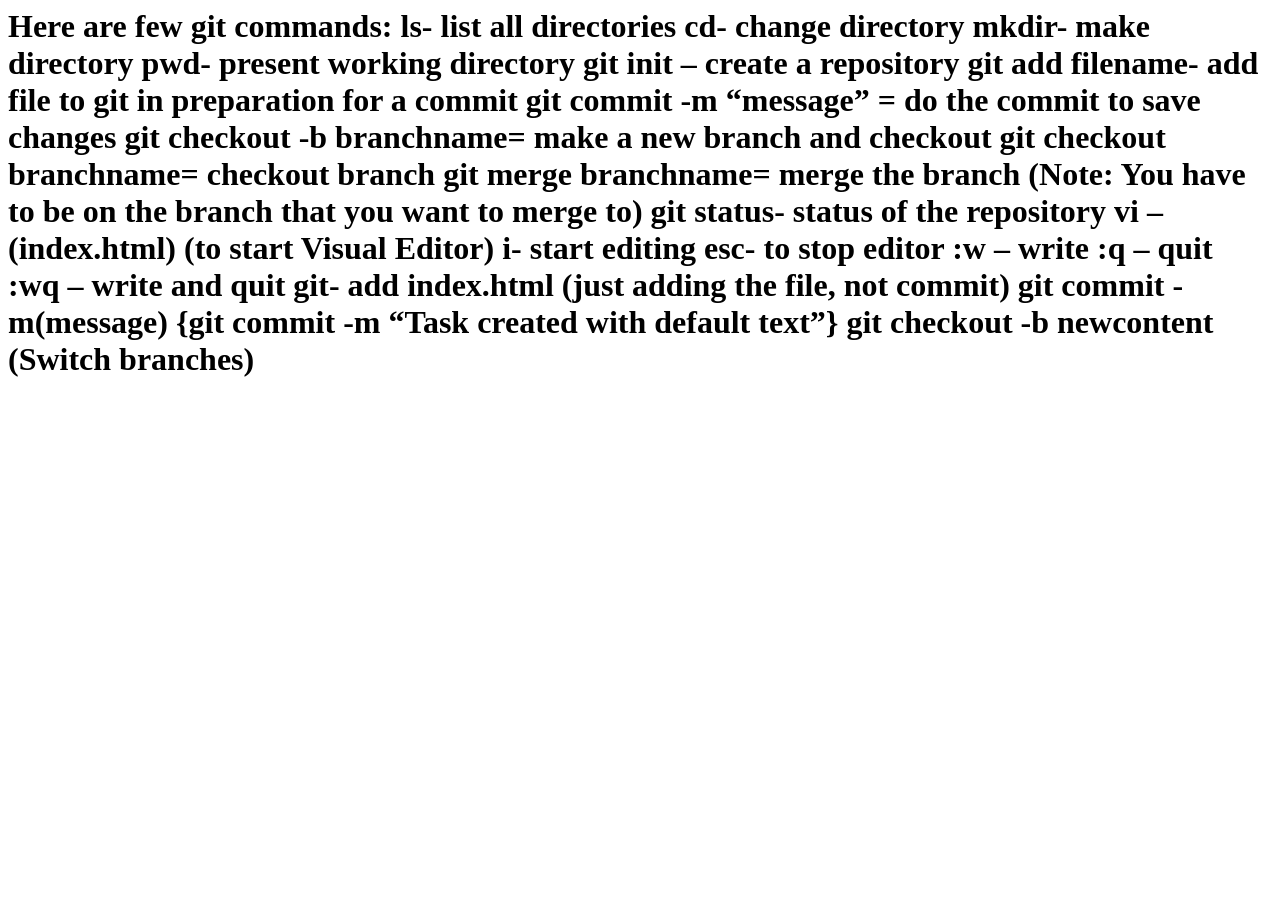
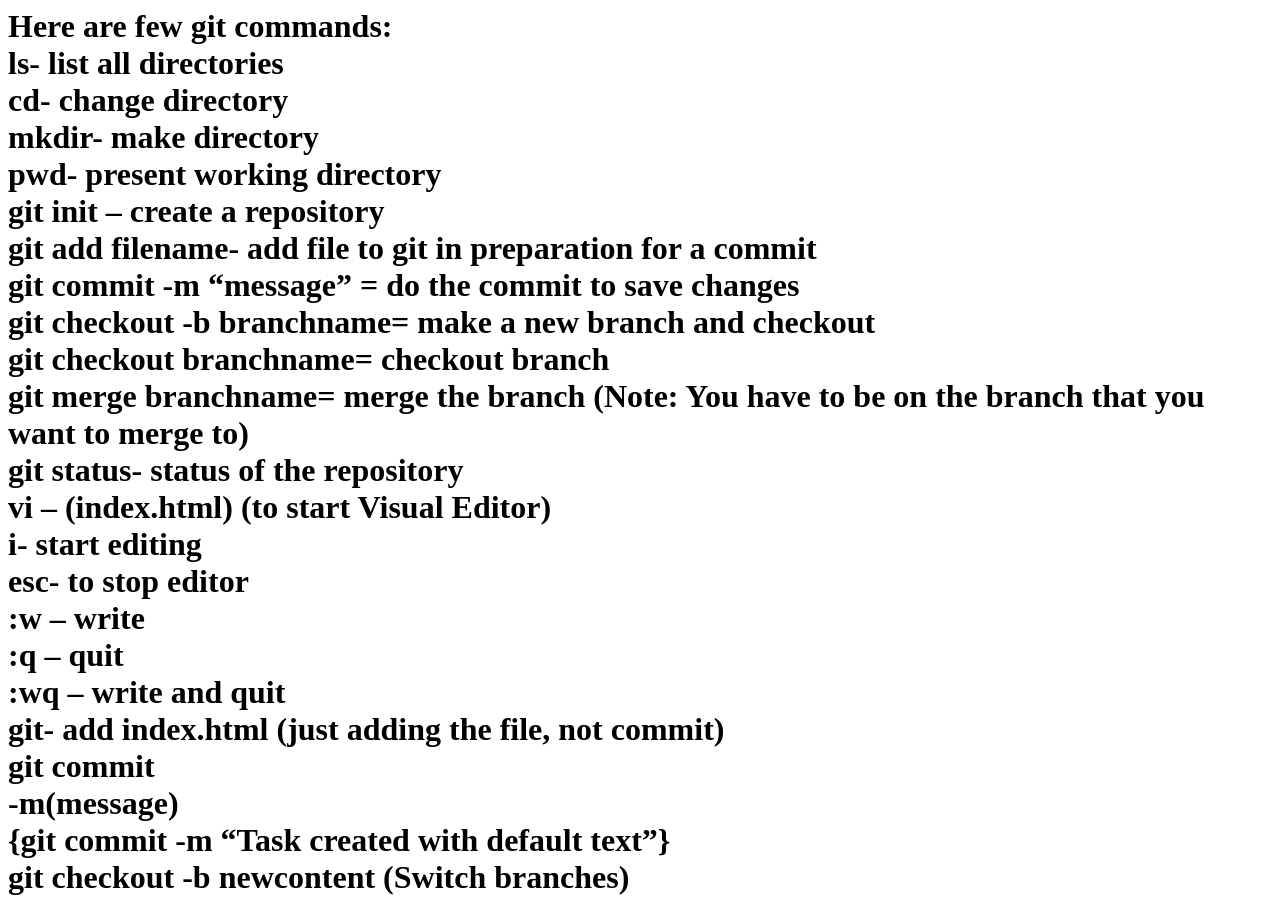
Before and after one commit to mylesmik/FirstWebAssignment, a plain HTML site: page index.html in a window 1280 px wide. Before the commit the page ends 800 px from the top, so only its background shows below. Drawn offline with Linux system fonts and the light colour scheme.

Commit message:
Task : Tried to align cheat sheet

```diff
--- a/index.html
+++ b/index.html
@@ -3,30 +3,30 @@
 		<title>My Git Command Cheat Sheet</title>
 	</head>
 	<body>
-		<h1>Here are few git commands:
-			ls- list all directories
-			cd- change directory
-			mkdir- make directory
-			pwd- present working directory
-			git init – create a repository
-			git add filename- add file to git in preparation for a commit
-			git commit -m “message” = do the commit to save changes
-			git checkout -b branchname= make a new branch and checkout
-			git checkout branchname= checkout branch
-			git merge branchname= merge the branch (Note: You have to be on the branch that you want to merge to)
-			git status- status of the repository
-			vi – (index.html) (to start Visual Editor)
-			i- start editing
-			esc- to stop editor
-			:w – write
-			:q – quit
-			:wq – write and quit
+		<h1>Here are few git commands:<br>
+			ls- list all directories<br>
+			cd- change directory<br>
+			mkdir- make directory<br>
+			pwd- present working directory<br>
+			git init – create a repository<br>
+			git add filename- add file to git in preparation for a commit<br>
+			git commit -m “message” = do the commit to save changes<br>
+			git checkout -b branchname= make a new branch and checkout<br>
+			git checkout branchname= checkout branch<br>
+			git merge branchname= merge the branch (Note: You have to be on the branch that you want to merge to)<br>
+			git status- status of the repository<br>
+			vi – (index.html) (to start Visual Editor)<br>
+			i- start editing<br>
+			esc- to stop editor<br>
+			:w – write<br>
+			:q – quit<br>
+			:wq – write and quit<br>
 
-			git- add index.html (just adding the file, not commit)
-			git commit
-			-m(message)
-			{git commit -m “Task created with default text”}
-			git checkout -b newcontent (Switch branches)
+			git- add index.html (just adding the file, not commit)<br>
+			git commit <br>
+			-m(message)<br>
+			{git commit -m “Task created with default text”}<br>
+			git checkout -b newcontent (Switch branches)<br>
 		</h1>
 	</body>
 </html>
```
